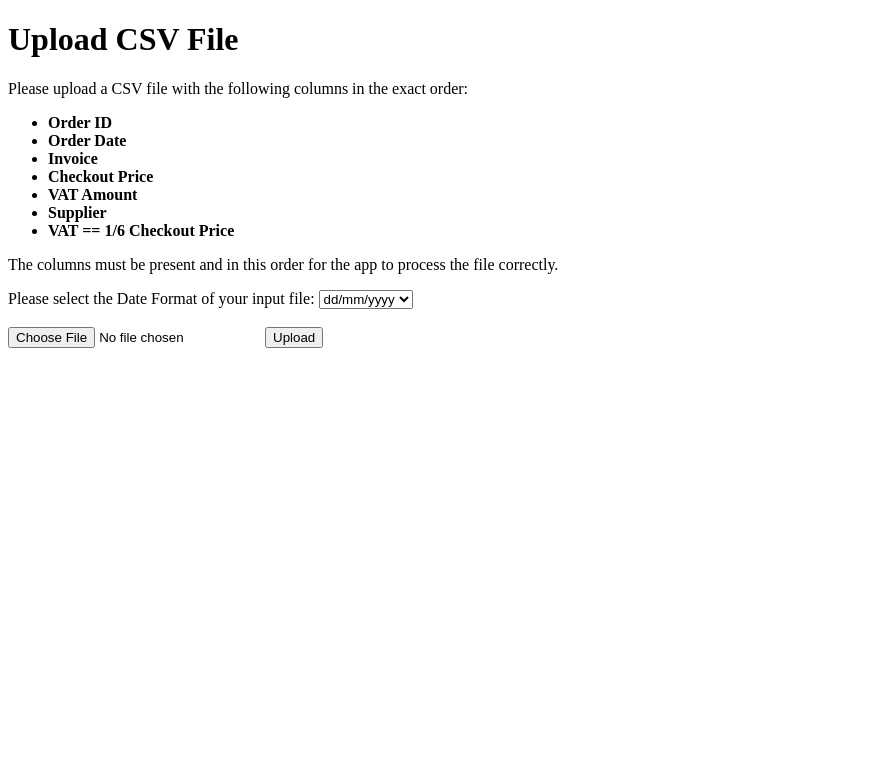
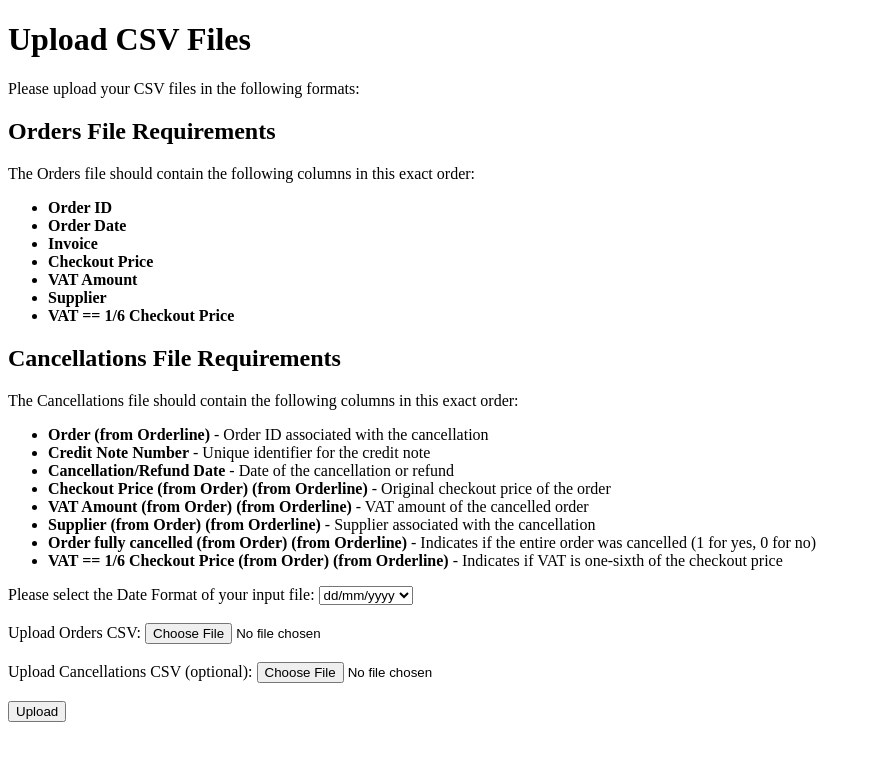
Before and after one commit to outfielder/accounting-webapp, a Flask app: page / in a window 1280 px wide. Shown: the top 761 px of the page, without its empty margins (0-871 px from the left). Run offline with Flask 3, Linux system fonts and the light colour scheme.

Commit message:
add support for supplier cancellations

```diff
--- a/app.py
+++ b/app.py
@@ -1,4 +1,4 @@
-from flask import Flask, request, redirect, render_template, send_file
+from flask import Flask, request, redirect, render_template, send_file, send_from_directory
 import pandas as pd
 import os
 from datetime import datetime
@@ -24,80 +24,92 @@ def home():
 
 @app.route('/upload', methods=['POST'])
 def upload_file():
-    if 'file' not in request.files:
+    orders_file = request.files.get('orders_file')
+    cancellations_file = request.files.get('cancellations_file')
+    date_format = request.form.get('date_format')
+
+    if not orders_file or orders_file.filename == '':
         return redirect('/')
 
-    file = request.files['file']
-    date_format = request.form.get('date_format')
+    orders_filepath = os.path.join(app.config['UPLOAD_FOLDER'], orders_file.filename)
+    orders_file.save(orders_filepath)
+    orders_processed_filepath = process_orders(orders_filepath, date_format)
 
-    if file.filename == '':
-        return redirect('/')
+    # Process cancellations if the file is provided
+    if cancellations_file and cancellations_file.filename != '':
+        cancellations_filepath = os.path.join(app.config['UPLOAD_FOLDER'], cancellations_file.filename)
+        cancellations_file.save(cancellations_filepath)
+        cancellations_processed_filepath = process_cancellations(cancellations_filepath, date_format)
+        return send_from_directory(PROCESSED_FOLDER, cancellations_processed_filepath, as_attachment=True)
 
-    if file:
-        filepath = os.path.join(app.config['UPLOAD_FOLDER'], file.filename)
-        file.save(filepath)
-        processed_filepath = process_file(filepath, date_format)
-        return send_file(processed_filepath, as_attachment=True)
+    return send_from_directory(PROCESSED_FOLDER, orders_processed_filepath, as_attachment=True)
 
 
-def process_file(filepath, date_format):
+def process_orders(filepath, date_format):
+    # Process orders CSV file as you already have it.
     orders = pd.read_csv(filepath)
+    # Existing processing logic for orders...
+    processed_filename = 'xero_bills_export.csv'
+    processed_filepath = os.path.join(PROCESSED_FOLDER, processed_filename)
+    orders.to_csv(processed_filepath, index=False)
+    return processed_filename
 
-    orders.columns = ['Order ID', 'Order Date', 'Invoice', 'Checkout Price', 'VAT Amount', 'Supplier',
-                      'VAT == 1/6 Checkout Price']
 
-    orders['Checkout Price'] = orders['Checkout Price'].str.replace('£', '').astype(float)
-    orders['VAT Amount'] = orders['VAT Amount'].str.replace('£', '').astype(float)
+def process_cancellations(filepath, date_format):
+    cancellations = pd.read_csv(filepath)
+    # Process cancellations CSV file similar to the code you have.
 
-    # Define the date conversion format based on user input
-    input_date_format = '%d/%m/%Y' if date_format == 'dd/mm/yyyy' else '%m/%d/%Y'
-    output_date_format = '%d/%m/%Y' if date_format == 'mm/dd/yyyy' else input_date_format
+    cancellations['Checkout Price (from Order) (from Orderline)'] = cancellations[
+        'Checkout Price (from Order) (from Orderline)'].str.replace('£', '').astype(float)
+    cancellations['VAT Amount (from Order) (from Orderline)'] = cancellations[
+        'VAT Amount (from Order) (from Orderline)'].str.replace('£', '').astype(float)
 
-    # Convert dates based on the selected input format
-    orders['Order Date'] = orders['Order Date'].apply(lambda x: datetime.strptime(x, input_date_format).strftime(output_date_format))
-
-    xero_data = pd.DataFrame(columns=[
+    xero_refund_data = pd.DataFrame(columns=[
         '*ContactName', '*InvoiceNumber', '*InvoiceDate', '*DueDate', '*Quantity', '*UnitAmount', '*AccountCode',
         '*TaxType'
     ])
 
-    for index, row in orders.iterrows():
-        unit_amount = row['VAT Amount'] * 6 if row['VAT == 1/6 Checkout Price'] == 0 else row['Checkout Price']
+    cancellations_filtered = cancellations[
+        cancellations['Order fully cancelled (from Order) (from Orderline)'] == 1].drop_duplicates(
+        subset=['Order (from Orderline)'])
+
+    for index, row in cancellations_filtered.iterrows():
+        unit_amount = row['VAT Amount (from Order) (from Orderline)'] * 6 if row[
+                                                                                 'VAT == 1/6 Checkout Price (from Order) (from Orderline)'] == 0 else \
+            row['Checkout Price (from Order) (from Orderline)']
 
         main_row = {
-            '*ContactName': row['Supplier'],
-            '*InvoiceNumber': row['Order ID'],
-            '*InvoiceDate': row['Order Date'],
-            '*DueDate': row['Order Date'],
+            '*ContactName': row['Supplier (from Order) (from Orderline)'],
+            '*InvoiceNumber': row['Credit Note Number'],
+            '*InvoiceDate': row['Cancellation/Refund Date'],
+            '*DueDate': row['Cancellation/Refund Date'],
             '*Quantity': 1,
-            '*UnitAmount': unit_amount,
+            '*UnitAmount': -unit_amount,
             '*AccountCode': 'Stock',
             '*TaxType': '20% (VAT on Expenses)'
         }
 
-        xero_data = pd.concat([xero_data, pd.DataFrame([main_row])], ignore_index=True)
+        xero_refund_data = pd.concat([xero_refund_data, pd.DataFrame([main_row])], ignore_index=True)
 
-        if row['VAT == 1/6 Checkout Price'] == 0:
-            discount_amount = unit_amount - row['Checkout Price']
-
+        if row['VAT == 1/6 Checkout Price (from Order) (from Orderline)'] == 0:
+            discount_amount = unit_amount - row['Checkout Price (from Order) (from Orderline)']
             discount_row = {
-                '*ContactName': row['Supplier'],
-                '*InvoiceNumber': row['Order ID'],
-                '*InvoiceDate': row['Order Date'],
-                '*DueDate': row['Order Date'],
+                '*ContactName': row['Supplier (from Order) (from Orderline)'],
+                '*InvoiceNumber': row['Credit Note Number'],
+                '*InvoiceDate': row['Cancellation/Refund Date'],
+                '*DueDate': row['Cancellation/Refund Date'],
                 '*Quantity': 1,
-                '*UnitAmount': -discount_amount,
+                '*UnitAmount': discount_amount,
                 '*AccountCode': 'Discounts',
                 '*TaxType': 'No VAT'
             }
+            xero_refund_data = pd.concat([xero_refund_data, pd.DataFrame([discount_row])], ignore_index=True)
 
-            xero_data = pd.concat([xero_data, pd.DataFrame([discount_row])], ignore_index=True)
+    processed_filename = 'xero_refunds_export.csv'
+    processed_filepath = os.path.join(PROCESSED_FOLDER, processed_filename)
+    xero_refund_data.to_csv(processed_filepath, index=False)
 
-    processed_filename = 'xero_bills_export.csv'
-    processed_filepath = os.path.join(PROCESSED_FOLDER, processed_filename)
-    xero_data.to_csv(processed_filepath, index=False)
-
-    return processed_filepath
+    return processed_filename
 
 
 if __name__ == "__main__":
--- a/templates/upload.html
+++ b/templates/upload.html
@@ -6,8 +6,11 @@
     <title>CSV Processor</title>
 </head>
 <body>
-    <h1>Upload CSV File</h1>
-    <p>Please upload a CSV file with the following columns in the exact order:</p>
+    <h1>Upload CSV Files</h1>
+    <p>Please upload your CSV files in the following formats:</p>
+
+    <h2>Orders File Requirements</h2>
+    <p>The Orders file should contain the following columns in this exact order:</p>
     <ul>
         <li><strong>Order ID</strong></li>
         <li><strong>Order Date</strong></li>
@@ -17,7 +20,19 @@
         <li><strong>Supplier</strong></li>
         <li><strong>VAT == 1/6 Checkout Price</strong></li>
     </ul>
-    <p>The columns must be present and in this order for the app to process the file correctly.</p>
+
+    <h2>Cancellations File Requirements</h2>
+    <p>The Cancellations file should contain the following columns in this exact order:</p>
+    <ul>
+        <li><strong>Order (from Orderline)</strong> - Order ID associated with the cancellation</li>
+        <li><strong>Credit Note Number</strong> - Unique identifier for the credit note</li>
+        <li><strong>Cancellation/Refund Date</strong> - Date of the cancellation or refund</li>
+        <li><strong>Checkout Price (from Order) (from Orderline)</strong> - Original checkout price of the order</li>
+        <li><strong>VAT Amount (from Order) (from Orderline)</strong> - VAT amount of the cancelled order</li>
+        <li><strong>Supplier (from Order) (from Orderline)</strong> - Supplier associated with the cancellation</li>
+        <li><strong>Order fully cancelled (from Order) (from Orderline)</strong> - Indicates if the entire order was cancelled (1 for yes, 0 for no)</li>
+        <li><strong>VAT == 1/6 Checkout Price (from Order) (from Orderline)</strong> - Indicates if VAT is one-sixth of the checkout price</li>
+    </ul>
 
     <form method="POST" action="/upload" enctype="multipart/form-data">
         <label for="date-format">Please select the Date Format of your input file:</label>
@@ -26,7 +41,15 @@
             <option value="mm/dd/yyyy">mm/dd/yyyy</option>
         </select>
         <br><br>
-        <input type="file" name="file" accept=".csv" required>
+
+        <label>Upload Orders CSV:</label>
+        <input type="file" name="orders_file" accept=".csv" required>
+        <br><br>
+
+        <label>Upload Cancellations CSV (optional):</label>
+        <input type="file" name="cancellations_file" accept=".csv">
+        <br><br>
+
         <input type="submit" value="Upload">
     </form>
 </body>
```
